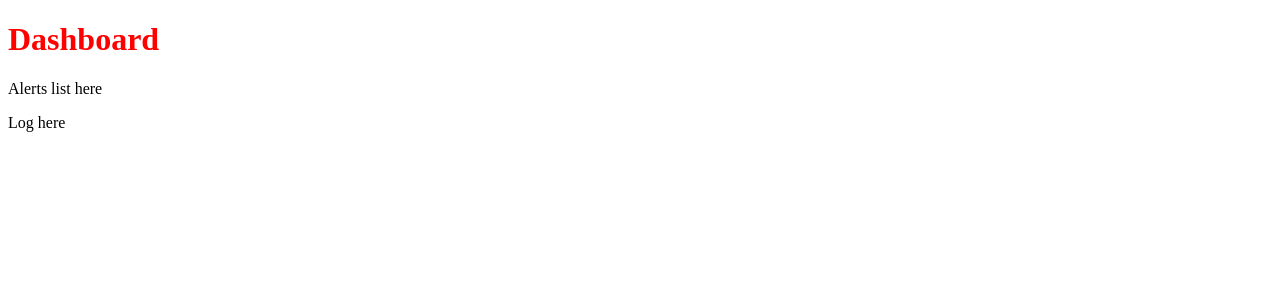
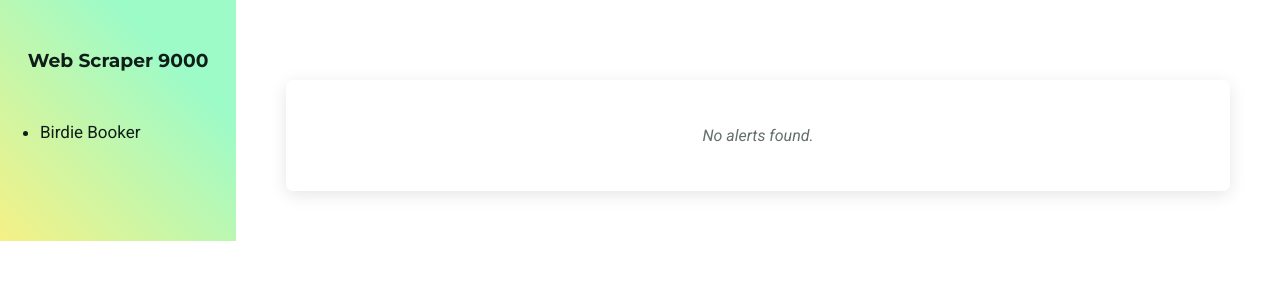
Before and after one commit to ajtadeo/birdie-booker, a Flask app: page / in a window 1280 px wide. Shown: the top 300 px of the page. Run offline with Flask 3, Linux system fonts and the light colour scheme.

Commit message:
flask app displaying alerts

```diff
--- a/web/app/__init__.py
+++ b/web/app/__init__.py
@@ -1,7 +1,54 @@
 from flask import Flask, render_template
+import sqlite3
+import os
 
+def getDB():
+	path = os.path.dirname(__file__)
+	conn = sqlite3.connect(os.path.join(path, "alerts.db"))
+	cursor = conn.cursor()
+	return conn, cursor
+
+def save(location, numPlayers, date, startTime, endTime):
+	print(f"Saving Alert: {location}, {numPlayers}, {date}, {startTime}, {endTime}")
+	sql = """
+	INSERT INTO `alerts` (`location`, `numPlayers`, `date`, `startTime`, `endTime`)
+	VALUES (?, ?, ?, ?, ?)
+	"""
+	conn, cursor = getDB()
+	cursor.execute(sql, (location, numPlayers, date, startTime, endTime))
+	conn.commit()
+	conn.close()
+
+# intialize app
 app = Flask(__name__)
 
+# intialize database
+path = os.path.dirname(__file__)
+conn, cursor = getDB()
+sql = """
+CREATE TABLE IF NOT EXISTS `alerts` (
+	`id` INTEGER PRIMARY KEY,
+	`location` TEXT,
+	`numPlayers` INTEGER,
+	`date` TEXT,
+	`startTime` TEXT,
+	`endTime` TEXT,
+	`isExpired` INTEGER DEFAULT 0
+)
+"""
+cursor.execute(sql)
+conn.commit()
+conn.close()
+
+# routes
 @app.route('/')
 def index():
 	return render_template("index.html")
+
+@app.route('/birdie-booker')
+def birdieBooker():
+	conn, cursor = getDB()
+	alerts = conn.execute("SELECT * FROM `alerts`").fetchall()
+	print(alerts)
+	conn.close()
+	return render_template("birdieBooker.html", data=alerts)
--- a/web/app/static/css/index.css
+++ b/web/app/static/css/index.css
@@ -1,3 +1,103 @@
+body {
+  display: flex;
+  flex-direction: row;
+  justify-content: center;
+  margin: 0;
+  font-family: 'Roboto', sans-serif;
+  color: #0f1e18;
+  background-color: white;
+}
+
 h1 {
+  font-family: 'Montserrat', sans-serif;
+  font-weight: bold;
+}
+
+h3 {
+  font-family: 'Montserrat', sans-serif;
+  font-weight: bold;
+}
+
+li {
+  font-size: 17px;
+}
+
+.menu {
+  flex: 1;
+  background-color: #f5f186;
+  background-image: linear-gradient(45deg, #f5f186 0%, #9dfbc8 74%);
+  padding: 30px 0px;
+}
+
+.menu-title {
+  text-align: center;
+}
+
+.menu-item-list {
+  margin-top: 50px;
+}
+
+.menu-item-list a {
+  text-decoration: none;
+  color: inherit;
+}
+
+.menu-item-list .active a {
   color: red;
 }
+
+.content {
+  flex: 4;
+  padding: 50px;
+}
+
+.content-title {
+  margin-bottom: 30px;
+}
+
+.content-card-list {
+  padding: 30px;
+  border-radius: 7px;
+  box-shadow: 0px 4px 17px 0px rgba(0, 0, 0, 0.10);
+  display: flex;
+  flex-direction: column;
+  gap: 30px;
+}
+
+.content-card-list .content-card:last-child{
+  border-bottom: none;
+  margin-bottom: 0px;
+}
+
+.content-card {
+  border-bottom: 1px solid rgb(193, 193, 193);
+}
+
+.content-card-title {
+  margin-bottom: 10px;
+  margin-top: 0px;
+}
+
+.content-card-item {
+  display: flex;
+  flex-direction: row;
+  align-items: center;
+  gap: 10px;
+}
+
+.content-card-item p {
+  margin: 0px;
+}
+
+.content-card-item-list {
+  display: flex;
+  flex-direction: row;
+  gap: 20px;
+  margin-bottom: 20px;
+}
+
+.notice {
+  text-align: center;
+  font-style: italic;
+  color: #63706b
+}
--- a/web/app/templates/index.html
+++ b/web/app/templates/index.html
@@ -4,13 +4,30 @@
 <head>
   <meta charset="UTF-8">
   <link rel="stylesheet" href="{{ url_for('static', filename= 'css/index.css') }}">
-  <title>Birdie Booker</title>
+  {% block styleSheet %}{% endblock %}
+  <link href="https://fonts.googleapis.com/css2?family=Montserrat:wght@700&family=Roboto:ital@0;1&display=swap" rel="stylesheet">
+  <title>Web Scraper 9000</title>
 </head>
 
 <body>
-  <h1>Dashboard</h1>
-  <p>Alerts list here</p>
-  <p>Log here</p>
+  <div class="menu">
+    <h3 class='menu-title'>Web Scraper 9000</h3>
+    <ul class='menu-item-list'>
+      <li class={% block navBirdieBooker %}{% endblock %}>
+        <a href={{ url_for('birdieBooker') }}>Birdie Booker</a>
+      </li>
+    </ul>
+  </div>
+  <div class="content">
+    <h1 class='content-title'>{% block contentTitle %}{% endblock%}</h1>
+    <div class='content-card-list'>
+      {% if (data is defined) and data %}
+        {% block contentCardList %} {% endblock %}
+      {% else %}
+        <p class="notice">No alerts found.</p>
+      {% endif %}
+    </div>
+  </div>
 </body>
 
 </html>
```
Also changed, not shown: web/app/db.py (deleted, +0 -7 lines), web/app/static/css/birdieBooker.css (added, +7 -0 lines), web/app/templates/birdieBooker.html (added, +32 -0 lines), web/app/static/img/date.svg (added), web/app/static/img/person.svg (added), web/app/static/img/time.svg (added).
